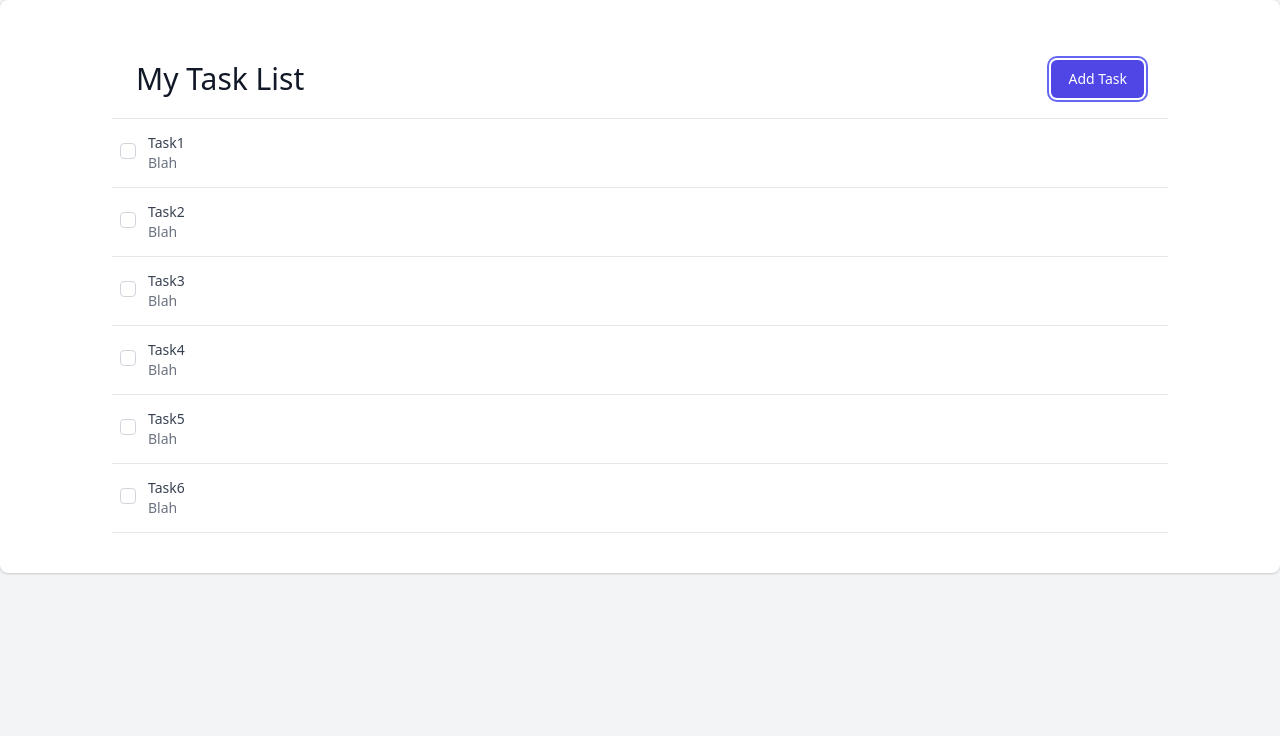
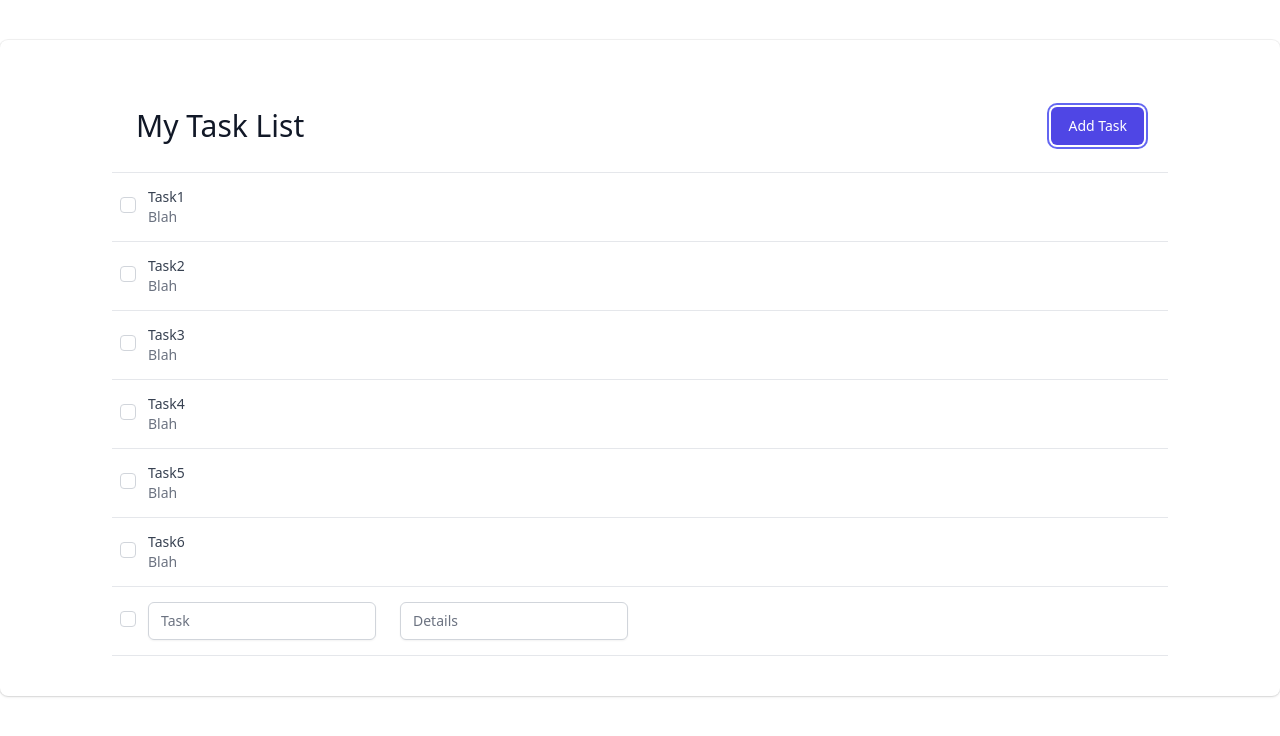
Before and after one commit to Byron-web/task-manager, an Angular app in the folder src/task-manager/: page / in a window 1280 px wide. Both pictures are taken after a click on the button "Add Task". Shown: the top 736 px of the page. Built offline with nearby package versions, Linux system fonts and the light colour scheme.

Commit message:
Updated stuff

```diff
--- a/src/task-manager/package.json
+++ b/src/task-manager/package.json
@@ -19,8 +19,11 @@
     "@angular/platform-browser-dynamic": "^14.0.0",
     "@angular/router": "^14.0.0",
     "@tailwindcss/forms": "^0.5.3",
+    "lodash": "^4.17.21",
+    "luxon": "^3.0.4",
     "rxjs": "~7.5.0",
     "tslib": "^2.3.0",
+    "uuid": "^9.0.0",
     "zone.js": "~0.11.4"
   },
   "devDependencies": {
@@ -28,6 +31,9 @@
     "@angular/cli": "~14.0.6",
     "@angular/compiler-cli": "^14.0.0",
     "@types/jasmine": "~4.0.0",
+    "@types/lodash": "^4.14.186",
+    "@types/luxon": "^3.0.2",
+    "@types/uuid": "^8.3.4",
     "autoprefixer": "^10.4.12",
     "jasmine-core": "~4.1.0",
     "karma": "~6.3.0",
--- a/src/task-manager/src/app/app.component.ts
+++ b/src/task-manager/src/app/app.component.ts
@@ -1,17 +1,20 @@
 import {Component} from '@angular/core';
 import {TaskList} from "./models/task-list.model";
+import {v4 as uuidv4} from 'uuid';
 
 @Component({
   selector: 'app-root', templateUrl: './app.component.html', styleUrls: ['./app.component.scss']
 })
 export class AppComponent {
   public taskList: TaskList = {
+    id: uuidv4(),
     title: 'My Task List',
-    tasks: [{name: 'Task1', detail: 'Blah', dateCompleted: new Date},
-      {name: 'Task2', detail: 'Blah', dateCompleted: new Date},
-      {name: 'Task3', detail: 'Blah', dateCompleted: new Date},
-      {name: 'Task4', detail: 'Blah', dateCompleted: new Date},
-      {name: 'Task5', detail: 'Blah', dateCompleted: new Date},
-      {name: 'Task6', detail: 'Blah', dateCompleted: new Date},]
+    tasks: [{id: uuidv4(), name: 'Task1', detail: 'Blah', completed: false, dateCompleted: new Date, editMode: false},
+      {id: uuidv4(), name: 'Task2', detail: 'Blah', completed: false, dateCompleted: new Date, editMode: false},
+      {id: uuidv4(), name: 'Task3', detail: 'Blah', completed: false, dateCompleted: new Date, editMode: false},
+      {id: uuidv4(), name: 'Task4', detail: 'Blah', completed: false, dateCompleted: new Date, editMode: false},
+      {id: uuidv4(), name: 'Task5', detail: 'Blah', completed: false, dateCompleted: new Date, editMode: false},
+      {id: uuidv4(), name: 'Task6', detail: 'Blah', completed: false, dateCompleted: new Date, editMode: false},],
+    editMode: false
   };
 }
--- a/src/task-manager/src/app/app.module.ts
+++ b/src/task-manager/src/app/app.module.ts
@@ -6,10 +6,11 @@ import {AppComponent} from './app.component';
 import {TaskListOverviewComponent} from './components/task-list-overview/task-list-overview.component';
 import {TaskListComponent} from './components/task-list/task-list.component';
 import {TaskItemComponent} from './components/task-item/task-item.component';
+import {FormsModule} from "@angular/forms";
 
 @NgModule({
   declarations: [AppComponent, TaskListOverviewComponent, TaskListComponent, TaskItemComponent,],
-  imports: [BrowserModule, AppRoutingModule],
+  imports: [BrowserModule, AppRoutingModule, FormsModule],
   providers: [],
   bootstrap: [AppComponent]
 })
--- a/src/task-manager/src/app/components/task-item/task-item.component.html
+++ b/src/task-manager/src/app/components/task-item/task-item.component.html
@@ -1,22 +1,47 @@
-<div class="flex justify-between border-b border-gray-200 hover:bg-gray-50 p-2 cursor-pointer group">
-  <div class="flex self-center">
+<div class="flex justify-between border-b border-gray-200 hover:bg-gray-50 p-2 group">
+  <div *ngIf="!task.editMode" class="flex self-center">
     <div class="flex h-5 self-center">
-      <input aria-describedby="comments-description"
-             class="h-4 w-4 rounded border-gray-300 text-indigo-600 focus:ring-indigo-500" id="comments"
+      <input (click)="completeTask()"
+             [(ngModel)]="task.completed"
+             aria-describedby="comments-description"
+             class="h-4 w-4 rounded border-gray-300 text-indigo-600 focus:ring-indigo-500"
              name="comments"
              type="checkbox">
     </div>
     <div class="ml-3 text-sm">
-      <label class="font-medium text-gray-700" for="comments">{{task.name}}</label>
+      <label class="font-medium text-gray-700">{{task.name}}</label>
       <p class="text-gray-500" id="comments-description">{{task.detail}}</p>
     </div>
   </div>
+  <div *ngIf="task.editMode" class="flex self-center">
+    <div class="flex h-5 self-center">
+      <input [(ngModel)]="task.completed"
+             aria-describedby="comments-description"
+             class="h-4 w-4 rounded border-gray-300 text-indigo-600 focus:ring-indigo-500"
+             name="comments"
+             type="checkbox">
+    </div>
+    <input
+      [(ngModel)]="task.name"
+      class="block w-full rounded-md border-gray-300 shadow-sm focus:border-indigo-500 focus:ring-indigo-500 sm:text-sm mx-3"
+      name="task"
+      placeholder="Task"
+      type="text">
+    <input
+      [(ngModel)]="task.detail"
+      class="block w-full rounded-md border-gray-300 shadow-sm focus:border-indigo-500 focus:ring-indigo-500 sm:text-sm mx-3"
+      name="task-details"
+      placeholder="Details"
+      type="text">
+  </div>
+  <div class="flex">
+    <div *ngIf="task.completed" class="self-center text-sm pr-5">{{formatDate(task.dateCompleted)}}</div>
     <div
       (click)="toggleEdit()"
-    class="self-center invisible m-2 group-hover:visible p-2 hover:bg-gray-200 hover:text-white active:bg-gray-50 rounded-3xl">
+      class="self-center invisible m-2 group-hover:visible p-2 hover:bg-gray-100 hover:text-white active:bg-gray-50 rounded-3xl cursor-pointer">
       <svg
-      *ngIf="!editMode"
-      class="h-5 w-5 text-indigo-500 hover:text-indigo-300 active:text-indigo-200"
+        *ngIf="!task.editMode"
+        class="h-5 w-5 text-indigo-500 active:text-indigo-200"
         fill="none"
         stroke="currentColor"
         stroke-width="1.5" viewBox="0 0 24 24"
@@ -27,8 +52,8 @@
           stroke-linejoin="round"/>
       </svg>
       <svg
-      *ngIf="editMode"
-      class="h-5 w-5 text-green-500 hover:text-green-300 active:text-green-200"
+        *ngIf="task.editMode"
+        class="h-5 w-5 text-green-500 active:text-green-200"
         fill="none"
         stroke="currentColor"
         stroke-width="1.5" viewBox="0 0 24 24"
@@ -36,4 +61,17 @@
         <path d="M4.5 12.75l6 6 9-13.5" stroke-linecap="round" stroke-linejoin="round"/>
       </svg>
     </div>
+    <div
+      (click)="deleteTask()"
+      class="self-center invisible m-2 group-hover:visible p-2 hover:bg-gray-100 hover:text-white active:bg-gray-50 rounded-3xl cursor-pointer">
+      <svg
+        class="h-5 w-5 text-red-500 active:text-red-200"
+        fill="none"
+        stroke="currentColor"
+        stroke-width="1.5" viewBox="0 0 24 24"
+        xmlns="http://www.w3.org/2000/svg">
+        <path d="M6 18L18 6M6 6l12 12" stroke-linecap="round" stroke-linejoin="round"/>
+      </svg>
     </div>
+  </div>
+</div>
--- a/src/task-manager/src/app/components/task-item/task-item.component.ts
+++ b/src/task-manager/src/app/components/task-item/task-item.component.ts
@@ -1,5 +1,6 @@
-import {Component, Input, OnInit} from '@angular/core';
+import {Component, EventEmitter, Input, OnInit, Output} from '@angular/core';
 import {TaskItem} from "../../models/task-item.model";
+import {DateTime} from "luxon";
 
 @Component({
   selector: 'app-task-item', templateUrl: './task-item.component.html', styleUrls: ['./task-item.component.scss']
@@ -7,7 +8,7 @@ import {TaskItem} from "../../models/task-item.model";
 export class TaskItemComponent implements OnInit {
 
   @Input() public task!: TaskItem;
-  public editMode: boolean = false;
+  @Output() public removeTask = new EventEmitter<TaskItem>();
 
   public constructor() {
   }
@@ -16,7 +17,22 @@ export class TaskItemComponent implements OnInit {
   }
 
   public toggleEdit(): void {
-    this.editMode = !this.editMode;
+    this.task.editMode = !this.task.editMode;
+  }
+
+  public deleteTask(): void {
+    this.removeTask.emit(this.task);
+  }
+
+  public completeTask(): void {
+    if (this.task.completed) {
+      this.task.dateCompleted = new Date();
+    }
+  }
+
+  public formatDate(date: Date): string {
+    return DateTime.fromJSDate(date)
+                   .toLocaleString(DateTime.DATETIME_MED_WITH_WEEKDAY);
   }
 
 }
--- a/src/task-manager/src/app/components/task-list/task-list.component.html
+++ b/src/task-manager/src/app/components/task-list/task-list.component.html
@@ -1,13 +1,46 @@
-<div class="bg-gray-100 h-full">
 <div
-    class="mx-auto max-w-7xl px-20 sm:px-24 lg:px-28 py-10 bg-white overflow-hidden shadow ring-1 ring-black ring-opacity-5 md:rounded-lg">
+  class="mx-auto my-10 max-w-7xl py-10 px-20 sm:px-24 lg:px-28 bg-white shadow ring-1 ring-black ring-opacity-5 md:rounded-lg overflow-hidden">
   <div class="border-b border-gray-200 bg-white px-4 py-5 sm:px-6">
     <div class="-ml-4 -mt-2 flex flex-wrap items-center justify-between sm:flex-nowrap">
-        <div class="ml-4 mt-2">
-          <h3 class="text-3xl font-medium leading-6 text-gray-900">{{taskList.title}}</h3>
+      <div class="flex ml-4 mt-2 group">
+        <h3 *ngIf="!taskList.editMode"
+            class="self-center text-3xl font-medium leading-6 text-gray-900">{{taskList.title}}</h3>
+        <input
+          *ngIf="taskList.editMode"
+          [(ngModel)]="taskList.title"
+          class="block w-full rounded-md border-gray-300 shadow-sm focus:border-indigo-500 focus:ring-indigo-500 text-3xl font-medium leading-6 text-gray-900"
+          name="task-list-title"
+          placeholder="Title"
+          type="text">
+        <div
+          (click)="toggleEdit()"
+          class="self-center invisible m-2 group-hover:visible p-2 hover:bg-gray-100 hover:text-white active:bg-gray-50 rounded-3xl cursor-pointer">
+          <svg
+            *ngIf="!taskList.editMode"
+            class="h-5 w-5 text-indigo-500 active:text-indigo-200"
+            fill="none"
+            stroke="currentColor"
+            stroke-width="1.5" viewBox="0 0 24 24"
+            xmlns="http://www.w3.org/2000/svg">
+            <path
+              d="M16.862 4.487l1.687-1.688a1.875 1.875 0 112.652 2.652L6.832 19.82a4.5 4.5 0 01-1.897 1.13l-2.685.8.8-2.685a4.5 4.5 0 011.13-1.897L16.863 4.487zm0 0L19.5 7.125"
+              stroke-linecap="round"
+              stroke-linejoin="round"/>
+          </svg>
+          <svg
+            *ngIf="taskList.editMode"
+            class="h-5 w-5 text-green-500 active:text-green-200"
+            fill="none"
+            stroke="currentColor"
+            stroke-width="1.5" viewBox="0 0 24 24"
+            xmlns="http://www.w3.org/2000/svg">
+            <path d="M4.5 12.75l6 6 9-13.5" stroke-linecap="round" stroke-linejoin="round"/>
+          </svg>
+        </div>
       </div>
       <div class="ml-4 mt-2 flex-shrink-0">
         <button
+          (click)="addTask()"
           class="relative inline-flex items-center rounded-md border border-transparent bg-indigo-600 px-4 py-2 text-sm font-medium text-white shadow-sm hover:bg-indigo-700 focus:outline-none focus:ring-2 focus:ring-indigo-500 focus:ring-offset-2"
           type="button">
           Add Task
@@ -15,9 +48,12 @@
       </div>
     </div>
   </div>
-    <fieldset>
+  <fieldset *ngIf="taskList.tasks.length > 0">
     <legend class="sr-only">{{taskList.title}}</legend>
-      <app-task-item *ngFor="let task of taskList.tasks;" [task]="task"></app-task-item>
+    <app-task-item (removeTask)="deleteTask($event)" *ngFor="let task of taskList.tasks;"
+                   [task]="task"></app-task-item>
   </fieldset>
+  <div *ngIf="taskList.tasks.length <= 0" class="flex items-center justify-center p-20 text-5xl font-extralight">No
+    Tasks
   </div>
 </div>
--- a/src/task-manager/src/app/components/task-list/task-list.component.ts
+++ b/src/task-manager/src/app/components/task-list/task-list.component.ts
@@ -1,5 +1,8 @@
 import {Component, Input, OnInit} from '@angular/core';
 import {TaskList} from "../../models/task-list.model";
+import {TaskItem} from "../../models/task-item.model";
+import * as _ from "lodash";
+import {v4 as uuidv4} from "uuid";
 
 @Component({
   selector: 'app-task-list', templateUrl: './task-list.component.html', styleUrls: ['./task-list.component.scss']
@@ -14,4 +17,17 @@ export class TaskListComponent implements OnInit {
   public ngOnInit(): void {
   }
 
+  public toggleEdit(): void {
+    this.taskList.editMode = !this.taskList.editMode;
+  }
+
+  public addTask(): void {
+    this.taskList.tasks.push(
+      {id: uuidv4(), name: '', detail: '', completed: false, dateCompleted: new Date, editMode: true});
+  }
+
+  public deleteTask(task: TaskItem): void {
+    _.remove(this.taskList.tasks, x => x.id === task.id);
+  }
+
 }
--- a/src/task-manager/src/app/models/task-item.model.ts
+++ b/src/task-manager/src/app/models/task-item.model.ts
@@ -1,5 +1,8 @@
 export interface TaskItem {
+  id: string,
   name: string,
   detail: string,
-  dateCompleted: Date
+  completed: boolean,
+  dateCompleted: Date,
+  editMode: boolean
 }
--- a/src/task-manager/src/app/models/task-list.model.ts
+++ b/src/task-manager/src/app/models/task-list.model.ts
@@ -1,6 +1,8 @@
 import {TaskItem} from "./task-item.model";
 
 export interface TaskList {
+  id: string,
   title: string,
-  tasks: TaskItem[]
+  tasks: TaskItem[],
+  editMode: boolean
 }
```
Also changed, not shown: 1 other file (tests, documents, lock files or other folders). Lines whose indentation alone changed are shown as unchanged.
